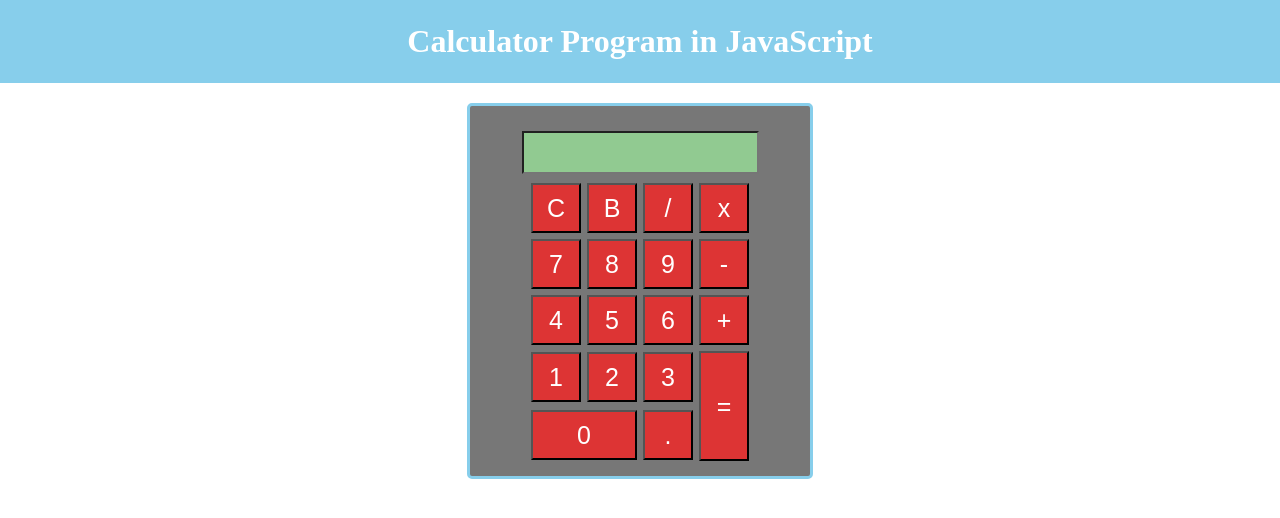
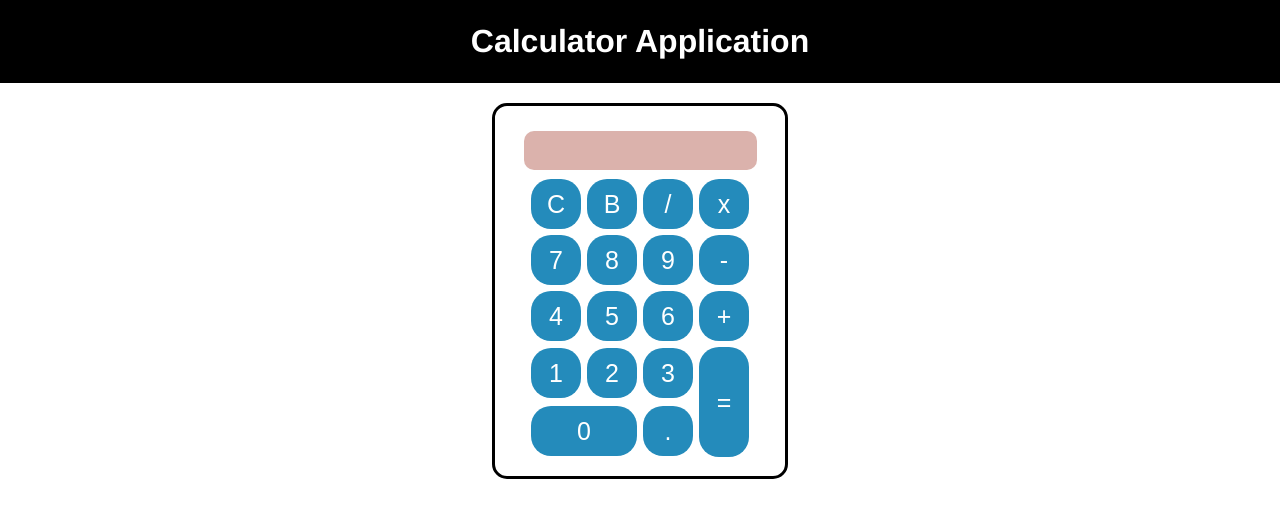
Before and after one commit to barathrahav/JS-Repo, a plain HTML site: page Calculator_App/calc.html in a window 1280 px wide. Drawn offline with Linux system fonts and the light colour scheme.

Commit message:
Changes added.

```diff
--- a/Calculator_App/calc.html
+++ b/Calculator_App/calc.html
@@ -39,26 +39,27 @@ document.form1.textview.value = exp.substring(0, exp.length - 1); /* remove the
 /* Create the Outer layout of the Calculator. */
 .formstyle
 {
-width: 300px;
+width: 250px;
 height: 330px;
 margin: 20px auto;
-border: 3px solid skyblue;
-border-radius: 5px;
+border: 3px solid rgb(0, 0, 0);
+border-radius: 15px;
 padding: 20px;
 text-align: center;
-background-color: rgb(119, 119, 119);
+background-color: rgb(255, 255, 255);
 }
 
 /* Display top horizontal bar that contain some information. */
 h1 {
 	text-align: center;
 	padding: 23px;
-	background-color: skyblue;
+	background-color: rgb(0, 0, 0);
 	color: white;
+	font-family:'Helvetica Neue', sans-serif;
 	}
 input:hover
 {
-background-color: rgb(0, 119, 0);
+background-color: rgb(100, 180, 120);
 }
 
 *{
@@ -70,12 +71,13 @@ padding: 0;
 .btn{
 width: 50px;
 height: 50px;
+border-radius: 20px;
 font-size: 25px;
 margin: 2px;
 cursor: pointer;
-background-color: rgb(221, 52, 52);
+background-color: rgb(36, 139, 187);
 color: white;
-
+border: none;
 }
 
 /* It is used to display the numbers, operations and results. */
@@ -84,13 +86,15 @@ width: 223px;
 margin: 5px;
 font-size: 25px;
 padding: 5px;
-background-color: rgb(145, 202, 145);
+border-radius: 10px;
+background-color: rgb(219, 178, 172);
+border: none;
 }
 
 </style>
 </head>
 <body>
-<h1> Calculator Program in JavaScript </h1>
+<h1> Calculator Application</h1>
  <div class= "formstyle">
  <form name = "form1">
  <input class= "textview" name = "textview">
--- a/Js/Source/learn.js
+++ b/Js/Source/learn.js
@@ -1,3 +1,4 @@
 function message() {
-    alert("Welcome to My World");
+    var name=document.getElementById("username").value;
+    alert(name);
 }
```
Also changed, not shown: Js/learn.html (+1 -0 lines).
